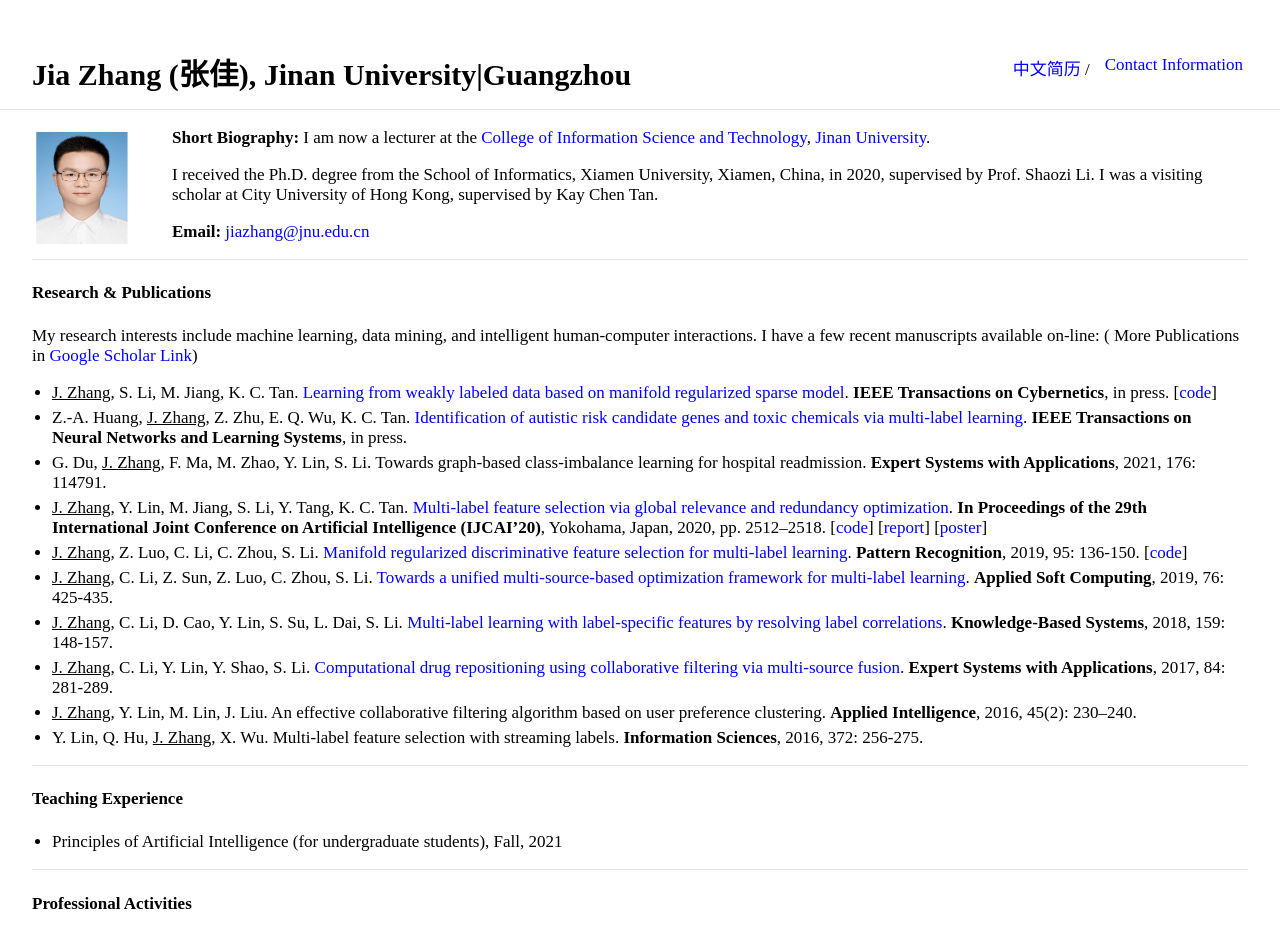
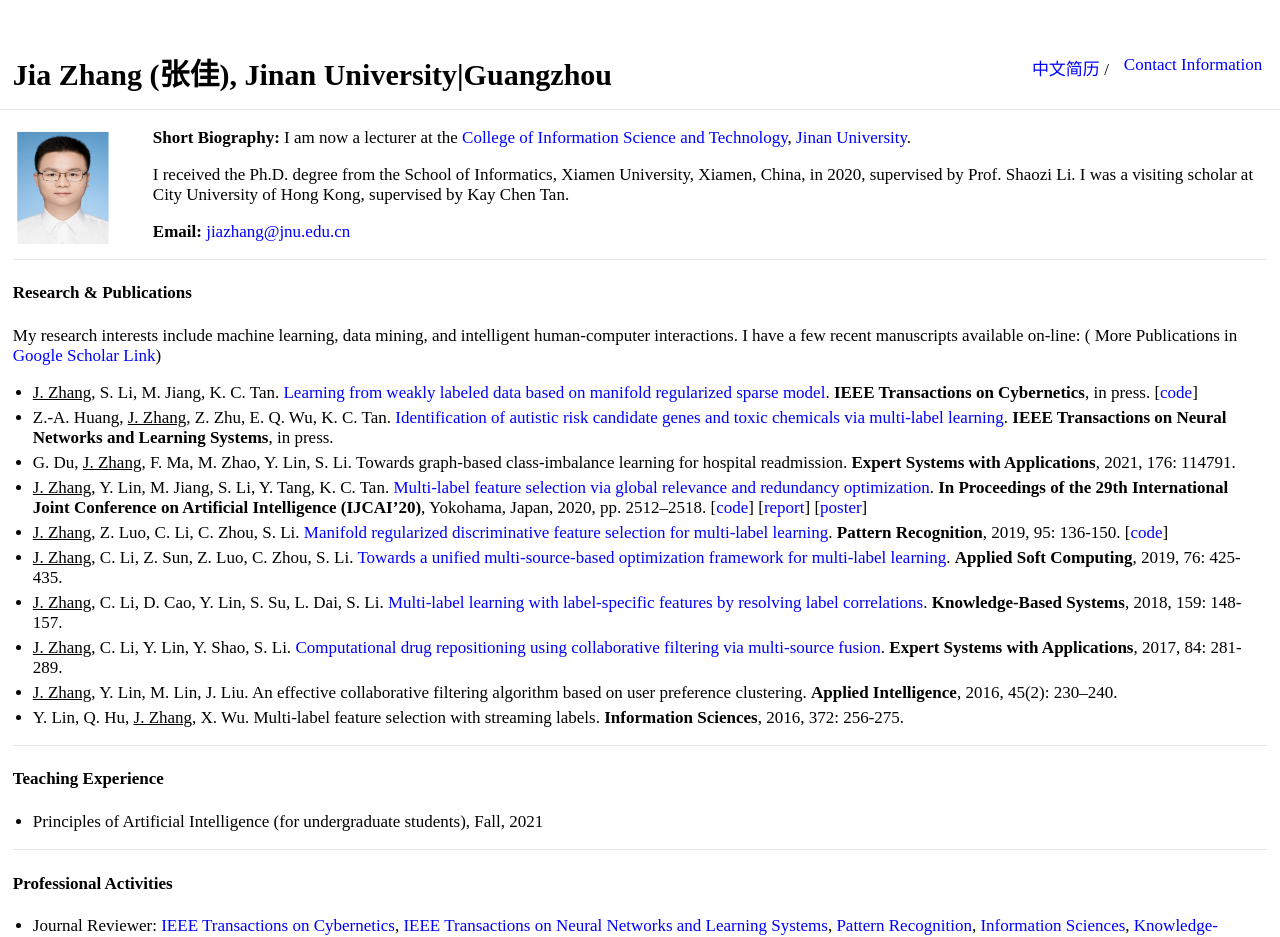
Before and after one commit to jiazhang-ml/jiazhang-ml.github.io, a Jekyll site: the page built from index.md, in a window 1280 px wide. Shown: the top 937 px of the page. Built offline with Jekyll 4.4.1, drawn with Linux system fonts in a browser that asks for light colours.

Commit message:
Update _style.scss

```diff
--- a/_sass/_style.scss
+++ b/_sass/_style.scss
@@ -68,7 +68,7 @@ hr {
 /* Divs */
 
 .container {
-    max-width: 95%;
+    max-width: 98%;
     margin: auto;
 
 }
```
